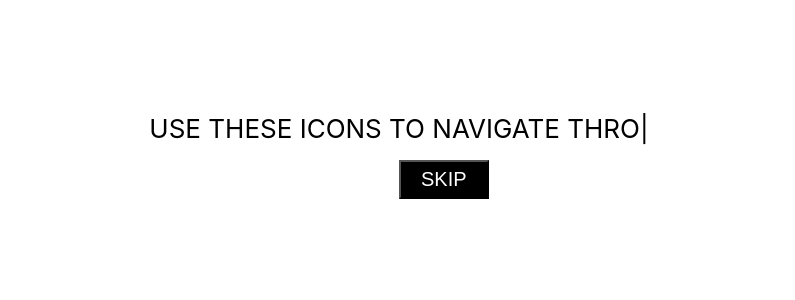
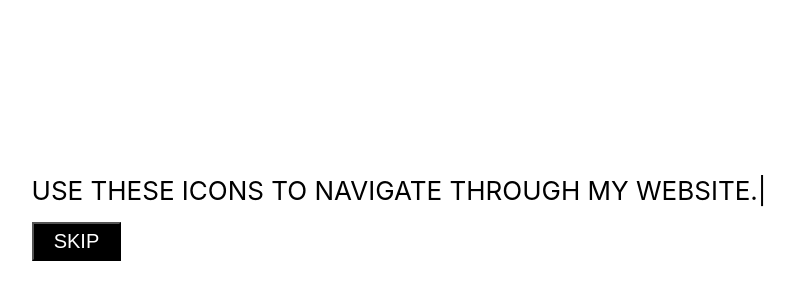
Before and after one commit to AAAwesomer/CV, a React (Create React App) app: page / in a window 1280 px wide. Shown: the part 210-510 px from the top of the page, without its empty margins (241-1036 px from the left). Built offline with nearby package versions, Linux system fonts and the light colour scheme.

Commit message:
added /home to router, separated intro from header

```diff
--- a/src/App.js
+++ b/src/App.js
@@ -2,6 +2,7 @@ import React from 'react';
 import { BrowserRouter as Router, Route } from 'react-router-dom'
 
 import './App.css';
+import Type from './components/typist'
 import Header from './components/header'
 import Achievements from './components/achievements'
 import Education from './components/education'
@@ -17,7 +18,8 @@ var App = createReactClass({
       <div className="App">
         <Router>
           <div>
-            <Route exact path="/" component={Header} />
+            <Route exact path="/" component={Type} />
+            <Route path="/home" component={Header} />
             <Route path="/education" component={Education} />
             <Route path="/skills" component={Skills} />
             <Route path="/achievements" component={Achievements} />
--- a/src/components/header.js
+++ b/src/components/header.js
@@ -9,71 +9,15 @@ var createReactClass = require('create-react-class');
 
 var Header = createReactClass({
 
-  getInitialState() {
-    return({show_typing: true,
-            show_icons: false,
-            fade_typing: false,
-            footer: false})
-  },
-
-  componentDidMount(){
-    this.setState({fade_typing: true})
-  },
-
-  exitTyping(){
-    this.setState({ show_typing: false,
-                    show_icons: true,
-                    footer: true})
-  },
-
-  fadeTyping(){
-    this.setState({fade_typing: false})
-    setTimeout(this.exitTyping, 200)
-  },
-
-  completeTyping(){
-    setTimeout(this.fadeTyping, 1000)
-  },
-
   render() {
-
-    var showButton = this.state.show_typing ? 'block' : 'none'
-    var buttonStyle = { display: showButton }
-
-    var typeText;
-    if (this.state.show_typing) {
-      typeText =  <Typist className="header-typist" avgTypingDelay={40}
-                                                    startDelay={200}
-                                                    onTypingDone={this.completeTyping}>
-                    <span>HELLO, AND WELCOME TO MY RESUM</span>
-                      <Typist.Backspace count={5} delay={200} />
-                    <span>ONLINE CV.</span>
-                      <Typist.Backspace count={35} delay={400} />
-                    <span>USE THESE ICONS TO FIN</span>
-                      <Typist.Backspace count={3} delay={200} />
-                    <span>NAVIGATE THROUGH MY WEBSITE.</span>
-                  </Typist>
-    }
-
-    var footer;
-    if (this.state.footer) {
-      footer = <Footer />
-    }
 
     return (
       <header className="App-header">
 
-        <Fade when={this.state.fade_typing} duration={200}>
-          <div className='typeText'> {typeText} </div>
+        <NavIcons />
 
-          <div className='btn'>
-            <button className='skip-button' style={buttonStyle} onClick={this.exitTyping}>SKIP</button>
-          </div>
-        </Fade>
+        <Footer />
 
-        <NavIcons show_icons={this.state.show_icons} />
-
-        {footer}
       </header>
     );
   }
--- /dev/null
+++ b/src/components/typist.js
@@ -0,0 +1,65 @@
+import React from 'react';
+import Fade from 'react-reveal/Fade';
+import Typist from 'react-typist';
+import { Redirect } from 'react-router-dom'
+
+var createReactClass = require('create-react-class');
+
+var Type = createReactClass({
+
+  getInitialState() {
+    return({exit: false,
+            fade_typing: false})
+  },
+
+  componentDidMount(){
+    this.setState({fade_typing: true})
+  },
+
+  exit(){
+    this.setState({exit: true})
+  },
+
+  fadeTyping(){
+    this.setState({fade_typing: false})
+    setTimeout(this.exit, 200)
+  },
+
+  completeTyping(){
+    setTimeout(this.fadeTyping, 1000)
+  },
+
+  render() {
+    var redirect;
+    if (this.state.exit) {
+      redirect = <Redirect to='/home' />
+    }
+
+    return (
+      <div className="type">
+        <Fade when={this.state.fade_typing} duration={200}>
+          <Typist className="header-typist" avgTypingDelay={50}
+                                            startDelay={400}
+                                            onTypingDone={this.completeTyping}>
+            <span>HELLO, AND WELCOME TO MY RESUM</span>
+              <Typist.Backspace count={5} delay={200} />
+            <span>ONLINE CV.</span>
+              <Typist.Backspace count={35} delay={400} />
+            <span>USE THESE ICONS TO FIN</span>
+              <Typist.Backspace count={3} delay={200} />
+            <span>NAVIGATE THROUGH MY WEBSITE.</span>
+          </Typist>
+
+          <div className='btn'>
+            <button className='skip-button' onClick={this.exit}>SKIP</button>
+          </div>
+        </Fade>
+
+        {redirect}
+
+      </div>
+    );
+  }
+})
+
+export default Type;
```
